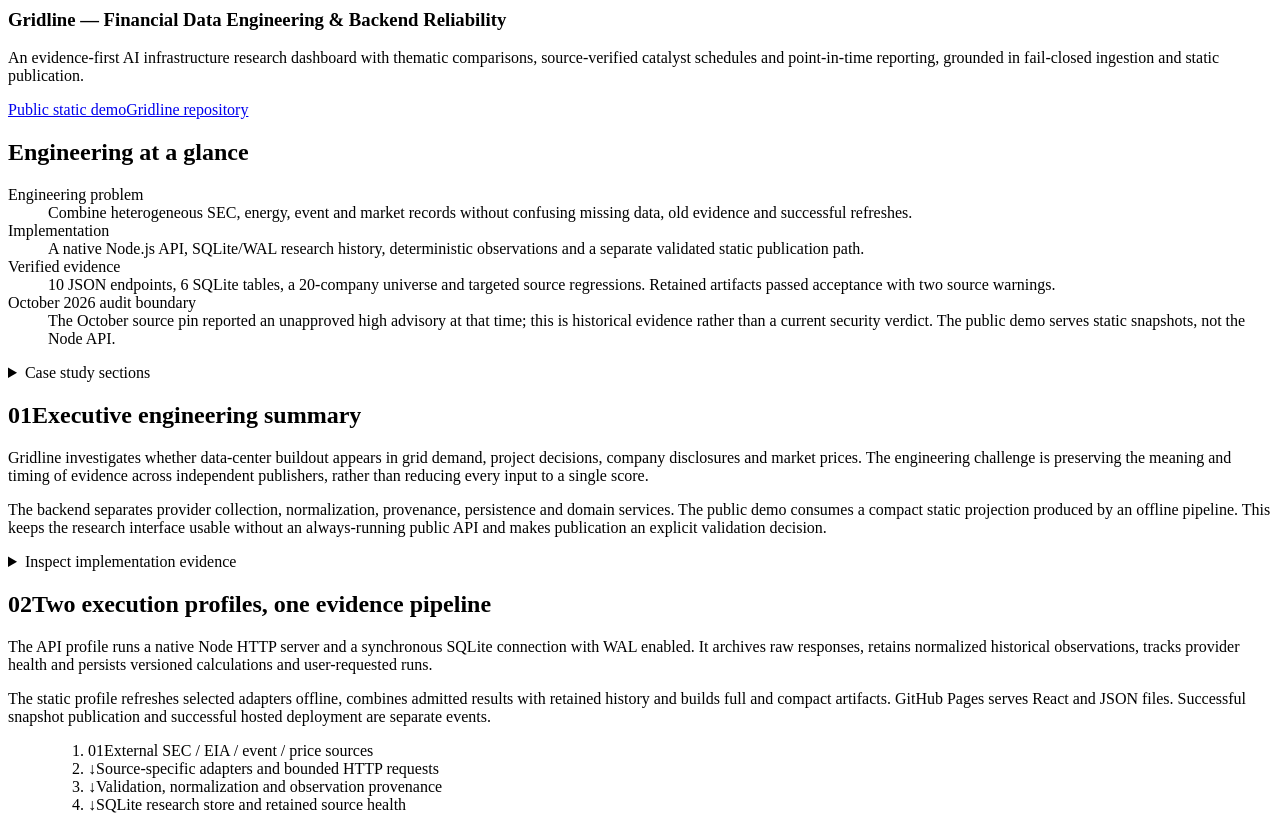
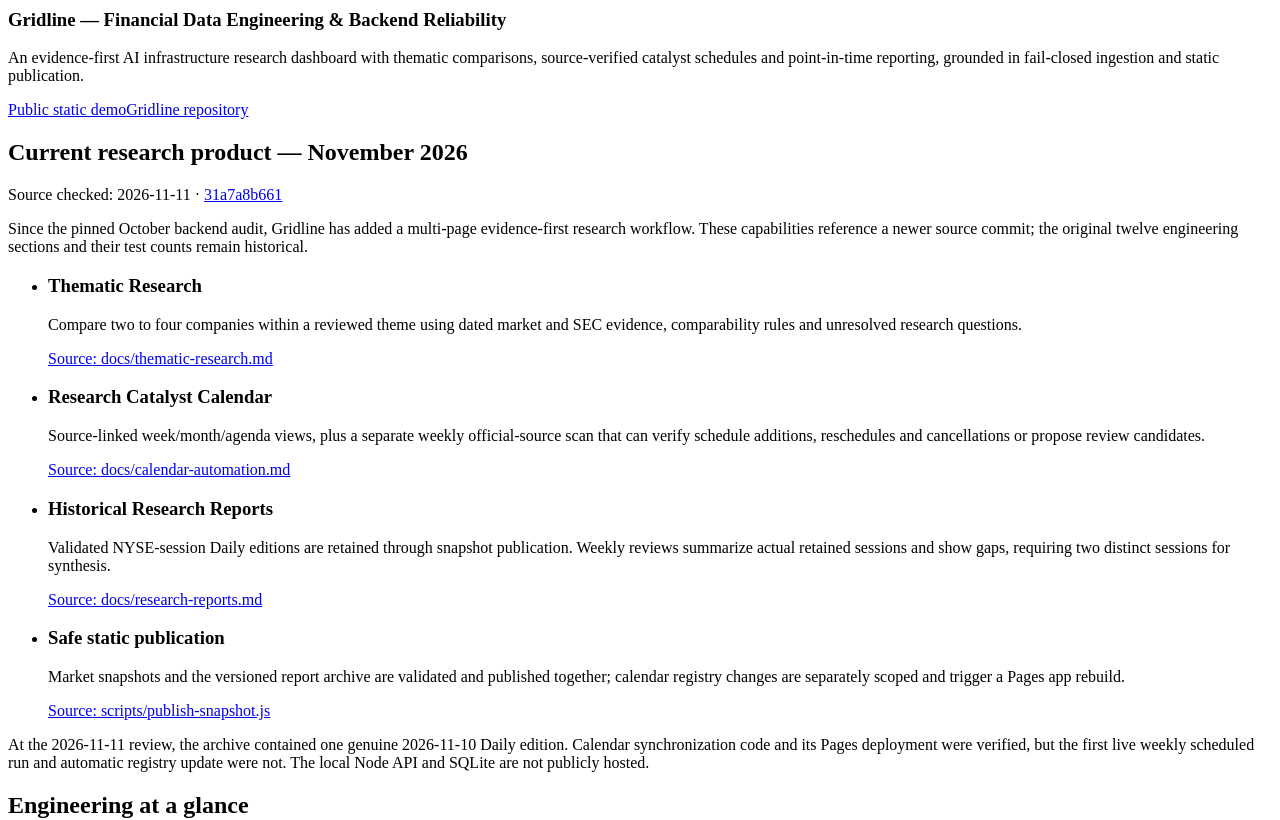
Before and after one commit to LEO0331/portfolio, a React (Vite) app: page /engineering/gridline in a window 1280 px wide. Shown: the part 240-1060 px from the top of the page. Built offline with nearby package versions, Linux system fonts and the light colour scheme.

Commit message:
feat(portfolio): present Gridline's current research architecture

```diff
--- a/src/pages/GridlineEngineeringPage.tsx
+++ b/src/pages/GridlineEngineeringPage.tsx
@@ -2,7 +2,7 @@ import { useEffect, useRef } from "react";
 import { Link, useLocation, useNavigationType } from "react-router-dom";
 import { Section } from "../components/layout/Section";
 import { ExternalLink } from "../components/common/ExternalLink";
-import { gridlineEngineeringContent, gridlineSource, GRIDLINE_SOURCE_SHA, type EngineeringTable } from "../data/gridlineEngineering";
+import { gridlineEngineeringContent, gridlineCurrentRelease, gridlineCurrentSource, GRIDLINE_CURRENT_RELEASE_SHA, gridlineSource, GRIDLINE_SOURCE_SHA, type EngineeringTable } from "../data/gridlineEngineering";
 import { useLocale } from "../i18n/LocaleContext";
 import { usePageSeo } from "../utils/seo";
 import routeConfig from "../routes/routeConfig.json";
@@ -46,6 +46,13 @@ export function GridlineEngineeringPage(): JSX.Element {
       <p className="text-lg leading-8 text-slate-600">{content.summary}</p>
       <div className="flex flex-wrap gap-4 text-sm"><ExternalLink href="https://leo0331.github.io/Gridline/">{zh ? "公開靜態 Demo" : "Public static demo"}</ExternalLink><ExternalLink href="https://github.com/LEO0331/Gridline">{zh ? "Gridline 原始碼" : "Gridline repository"}</ExternalLink></div>
     </header>
+    <section data-gridline-current aria-labelledby="gridline-current-release" className="panel-soft mb-8 p-5 sm:p-6">
+      <h2 id="gridline-current-release" className="text-xl font-bold">{gridlineCurrentRelease[locale].heading}</h2>
+      <p className="mt-2 text-xs text-slate-600">{gridlineCurrentRelease[locale].date} · <ExternalLink href={`https://github.com/LEO0331/Gridline/commit/${GRIDLINE_CURRENT_RELEASE_SHA}`}>{GRIDLINE_CURRENT_RELEASE_SHA.slice(0, 10)}</ExternalLink></p>
+      <p className="mt-3 text-sm leading-7 text-slate-700">{gridlineCurrentRelease[locale].introduction}</p>
+      <ul className="mt-4 space-y-4">{gridlineCurrentRelease[locale].features.map(feature => <li key={feature.title} className="text-sm leading-6"><h3 className="font-semibold">{feature.title}</h3><p className="mt-1 text-slate-700">{feature.description}</p><ExternalLink href={gridlineCurrentSource(feature.source)}>{gridlineCurrentRelease[locale].evidenceLabel}: {feature.source}</ExternalLink></li>)}</ul>
+      <p className="mt-4 border-t border-slate-300 pt-3 text-sm leading-6 text-slate-600">{gridlineCurrentRelease[locale].boundary}</p>
+    </section>
     <section aria-labelledby="engineering-overview" className="panel-soft mb-8 p-5 sm:p-6">
       <h2 id="engineering-overview" className="text-xl font-bold">{zh ? "工程重點" : "Engineering at a glance"}</h2>
       <dl className="mt-4 grid gap-5 sm:grid-cols-2">{content.overview.map(([label, value]) => <div key={label}><dt className="font-semibold">{label}</dt><dd className="mt-2 text-sm leading-6 text-slate-600">{value}</dd></div>)}</dl>
```
